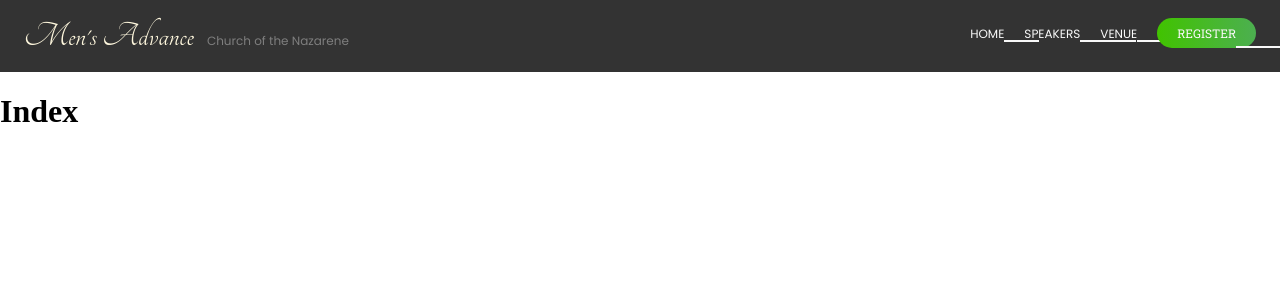
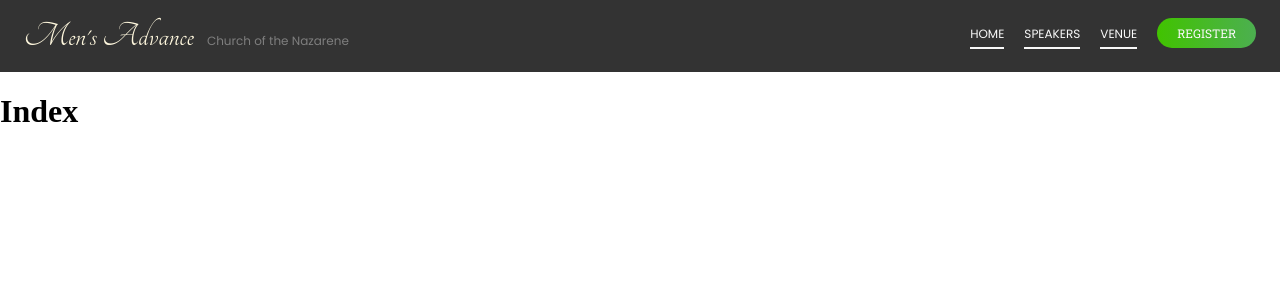
Before and after one commit to juliancoleman/mens-advance, a Jekyll site: the page built from index.html, in a window 1280 px wide. Shown: the top 300 px of the page. Built offline with Jekyll 4.4.1, drawn with Linux system fonts in a browser that asks for light colours.

Commit message:
places lines lower; removes target from register button

```diff
--- a/_sass/components/header.scss
+++ b/_sass/components/header.scss
@@ -36,16 +36,17 @@ header {
     text-decoration: none;
     text-transform: uppercase;
 
-    &::after {
+    &:not(.register-button)::after {
       content: "";
       position: absolute;
-      bottom: 0;
+      bottom: -7px;
+      left: 0;
       height: 2px;
       width: 100%;
       background-color: $white;
     }
 
-    &:last-of-type {
+    &.register-button {
       margin-right: 0;
     }
   }
```
